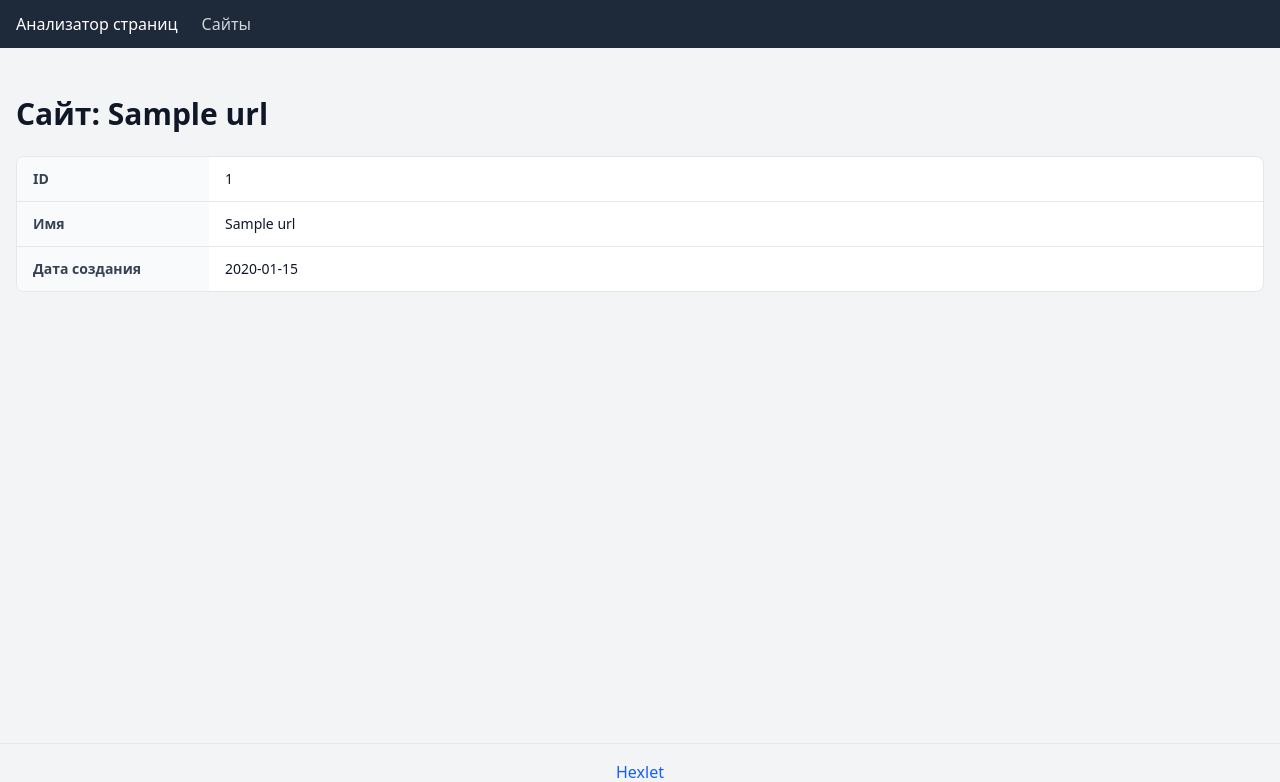
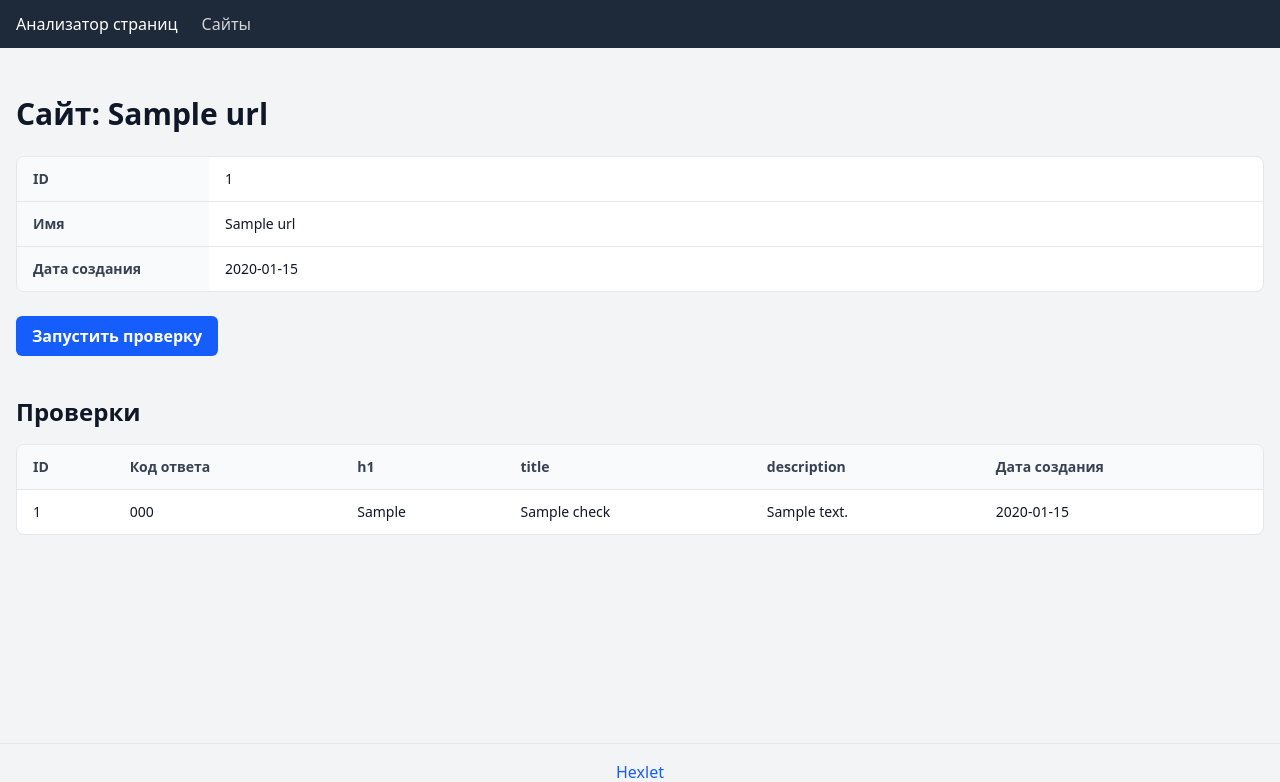
Before and after one commit to kirillchistov/python-project-83, a Flask app: template page_analyzer/templates/url.html in a window 1280 px wide. Shown: the top 782 px of the page. Run offline with Flask 3, Linux system fonts and the light colour scheme; the template is opened without the code that fills it: most values are stand-ins (such as "Sample title", 1, 10 or a date in 2020); style sheets or scripts are compiled from the project's sources.

Commit message:
Step5: add page check UI

```diff
--- a/database.sql
+++ b/database.sql
@@ -3,3 +3,13 @@ CREATE TABLE IF NOT EXISTS urls (
     name VARCHAR(255) NOT NULL UNIQUE,
     created_at TIMESTAMP NOT NULL
 );
+
+CREATE TABLE IF NOT EXISTS url_checks (
+    id BIGINT PRIMARY KEY GENERATED ALWAYS AS IDENTITY,
+    url_id BIGINT REFERENCES urls (id) ON DELETE CASCADE,
+    status_code INTEGER,
+    h1 VARCHAR(255),
+    title VARCHAR(255),
+    description TEXT,
+    created_at TIMESTAMP NOT NULL
+);
--- a/page_analyzer/app.py
+++ b/page_analyzer/app.py
@@ -12,7 +12,14 @@ from flask import (
     url_for,
 )
 
-from .db import create_url, find_url_by_id, find_url_by_name, get_urls
+from .db import (
+    create_check,
+    create_url,
+    find_url_by_id,
+    find_url_by_name,
+    get_checks,
+    get_urls,
+)
 from .url_utils import is_valid_url, normalize_url
 
 load_dotenv()
@@ -59,4 +66,18 @@ def url_show(id):
     url = find_url_by_id(id)
     if url is None:
         abort(404)
-    return render_template("url.html", url=url)
+    checks = get_checks(id)
+    return render_template("url.html", url=url, checks=checks)
+
+
+@app.post("/urls/<int:id>/checks")
+def url_checks(id):
+    url = find_url_by_id(id)
+    if url is None:
+        abort(404)
+    try:
+        create_check(id)
+        flash("Страница успешно проверена", "success")
+    except Exception:
+        flash("Произошла ошибка при проверке", "danger")
+    return redirect(url_for("url_show", id=id))
--- a/page_analyzer/templates/url.html
+++ b/page_analyzer/templates/url.html
@@ -31,5 +31,67 @@
         </tbody>
       </table>
     </div>
+
+    <form
+      class="mt-6"
+      method="post"
+      action="{{ url_for('url_checks', id=url.id) }}"
+    >
+      <input
+        class="rounded-md bg-blue-600 px-4 py-2 font-semibold text-white hover:bg-blue-700"
+        type="submit"
+        value="Запустить проверку"
+      >
+    </form>
+
+    <h2 class="mt-10 mb-4 text-2xl font-bold text-gray-900">Проверки</h2>
+    <div class="overflow-x-auto rounded-lg border border-gray-200 bg-white">
+      <table class="min-w-full divide-y divide-gray-200" data-test="checks">
+        <thead class="bg-gray-50">
+          <tr>
+            <th class="px-4 py-3 text-left text-sm font-semibold text-gray-700">
+              ID
+            </th>
+            <th class="px-4 py-3 text-left text-sm font-semibold text-gray-700">
+              Код ответа
+            </th>
+            <th class="px-4 py-3 text-left text-sm font-semibold text-gray-700">
+              h1
+            </th>
+            <th class="px-4 py-3 text-left text-sm font-semibold text-gray-700">
+              title
+            </th>
+            <th class="px-4 py-3 text-left text-sm font-semibold text-gray-700">
+              description
+            </th>
+            <th class="px-4 py-3 text-left text-sm font-semibold text-gray-700">
+              Дата создания
+            </th>
+          </tr>
+        </thead>
+        <tbody class="divide-y divide-gray-200">
+          {% for check in checks %}
+            <tr>
+              <td class="px-4 py-3 text-sm text-gray-900">{{ check.id }}</td>
+              <td class="px-4 py-3 text-sm text-gray-900">
+                {{ check.status_code or "" }}
+              </td>
+              <td class="px-4 py-3 text-sm text-gray-900">
+                {{ check.h1 or "" }}
+              </td>
+              <td class="px-4 py-3 text-sm text-gray-900">
+                {{ check.title or "" }}
+              </td>
+              <td class="px-4 py-3 text-sm text-gray-900">
+                {{ check.description or "" }}
+              </td>
+              <td class="px-4 py-3 text-sm text-gray-900">
+                {{ check.created_at.strftime("%Y-%m-%d") }}
+              </td>
+            </tr>
+          {% endfor %}
+        </tbody>
+      </table>
+    </div>
   </div>
 {% endblock %}
```
Also changed, not shown: page_analyzer/db.py (+40 -3 lines), page_analyzer/templates/urls.html (+8 -0 lines), README.md.
